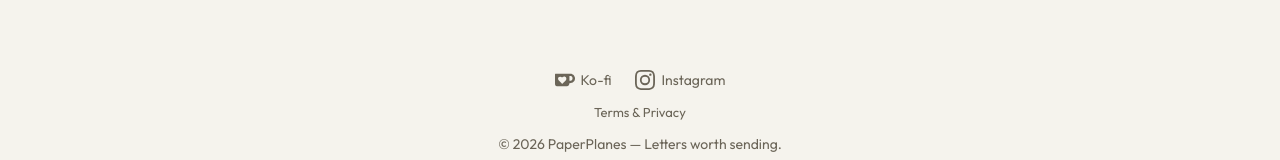
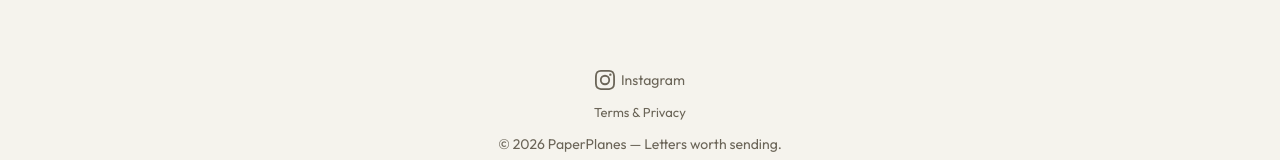
Before and after one commit to katrinamaramba/paperplanes, a Next.js app: page / in a window 1280 px wide. Shown: the part 621-781 px from the top of the page. Built offline with nearby package versions, Linux system fonts and the light colour scheme; no server answers; a web font is replaced by a local one.

Commit message:
removed ko-fi

```diff
--- a/components/Footer.tsx
+++ b/components/Footer.tsx
@@ -15,17 +15,6 @@ export default function Footer() {
     >
       <div style={{ display: 'flex', justifyContent: 'center', gap: 24, marginBottom: 12 }}>
 
-        <a
-          href="https://ko-fi.com/petalzeeora"
-          target="_blank"
-          rel="noopener noreferrer"
-          style={{ color: 'var(--color-ink-soft)', display: 'flex', alignItems: 'center', gap: 6, textDecoration: 'none' }}
-        >
-          <svg width="20" height="20" viewBox="0 0 24 24" fill="currentColor" xmlns="http://www.w3.org/2000/svg">
-            <path d="M23.881 8.948c-.773-4.085-4.859-4.593-4.859-4.593H.723c-.604 0-.679.798-.679.798s-.082 7.324-.022 11.822c.164 2.424 2.586 2.672 2.586 2.672s8.267-.023 11.966-.049c2.438-.426 2.683-2.566 2.658-3.734 4.352.24 7.422-2.831 6.649-6.916zm-11.062 3.511c-1.246 1.453-4.011 3.976-4.011 3.976s-.121.119-.31.023c-.076-.057-.108-.09-.108-.09-.443-.441-3.368-3.049-4.034-3.954-.709-.965-1.041-2.7-.091-3.71.951-1.01 3.005-1.086 4.363.407 0 0 1.565-1.782 3.468-.963 1.904.82 1.832 3.011.723 4.311zm6.173.478c-.928.116-1.682.028-1.682.028V7.284h1.77s1.971.551 1.971 2.638c0 1.913-.985 2.667-2.059 3.015z"/>
-          </svg>
-          Ko-fi
-        </a>
 
         <a
           href="https://instagram.com/thepaperplanes2026"
```
